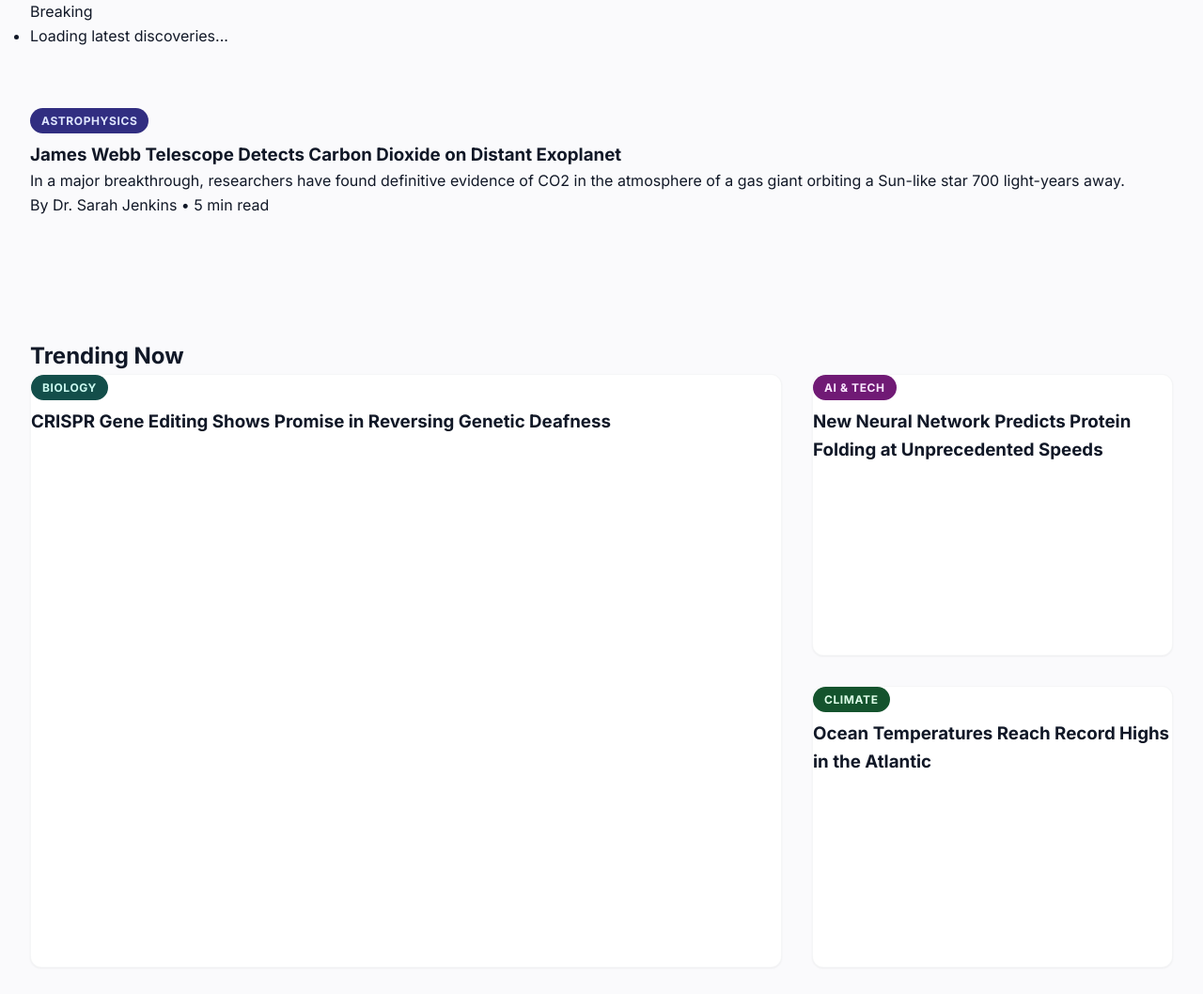
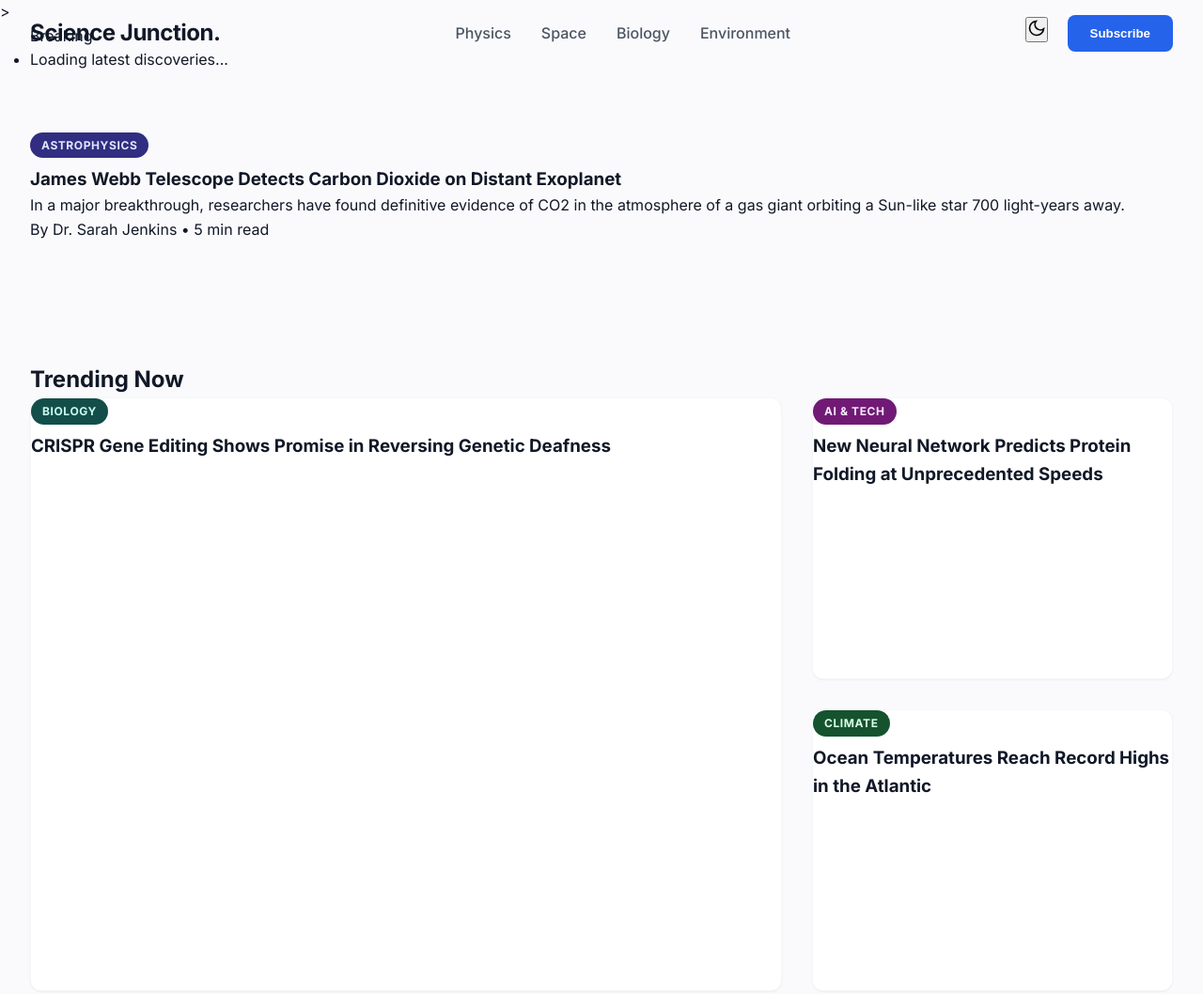
Before and after one commit to Raiyan145/Science-Junction-, a plain HTML site: page index.html in a window 1280 px wide. Shown: the top 1058 px of the page at 94% size. Drawn offline with Linux system fonts and the light colour scheme; a script that the page names is missing.

Commit message:
Add header and navigation structure to index.html

```diff
--- a/index.html
+++ b/index.html
@@ -19,7 +19,27 @@
 <body>
 
     <!-- Header will be injected/built in Phase 3 -->
-    <header id="site-header" class="main-header container"></header>
+    <header id="site-header" class="main-header container"></<header id="site-header" class="main-header">
+    <div class="nav-container">
+        <a href="/" class="nav-logo">Science Junction<span class="text-accent-blue">.</span></a>
+
+        <nav class="nav-links" aria-label="Main Navigation">
+            <a href="/category.html?c=physics" class="nav-link">Physics</a>
+            <a href="/category.html?c=space" class="nav-link">Space</a>
+            <a href="/category.html?c=biology" class="nav-link">Biology</a>
+            <a href="/category.html?c=environment" class="nav-link">Environment</a>
+        </nav>
+
+        <div class="nav-actions">
+            <!-- Theme Toggle Button -->
+            <button id="theme-toggle" aria-label="Toggle Dark Mode" class="icon-btn">
+                <svg id="theme-icon-moon" width="20" height="20" fill="none" stroke="currentColor" stroke-width="2" viewBox="0 0 24 24"><path d="M21 12.79A9 9 0 1111.21 3 7 7 0 0021 12.79z"></path></svg>
+            </button>
+            <button class="btn-primary" style="margin-left: 1rem;">Subscribe</button>
+        </div>
+    </div>
+    </header>
+        >
 
     <main>
         <!-- Ticker Section (Latest News) -->
```
